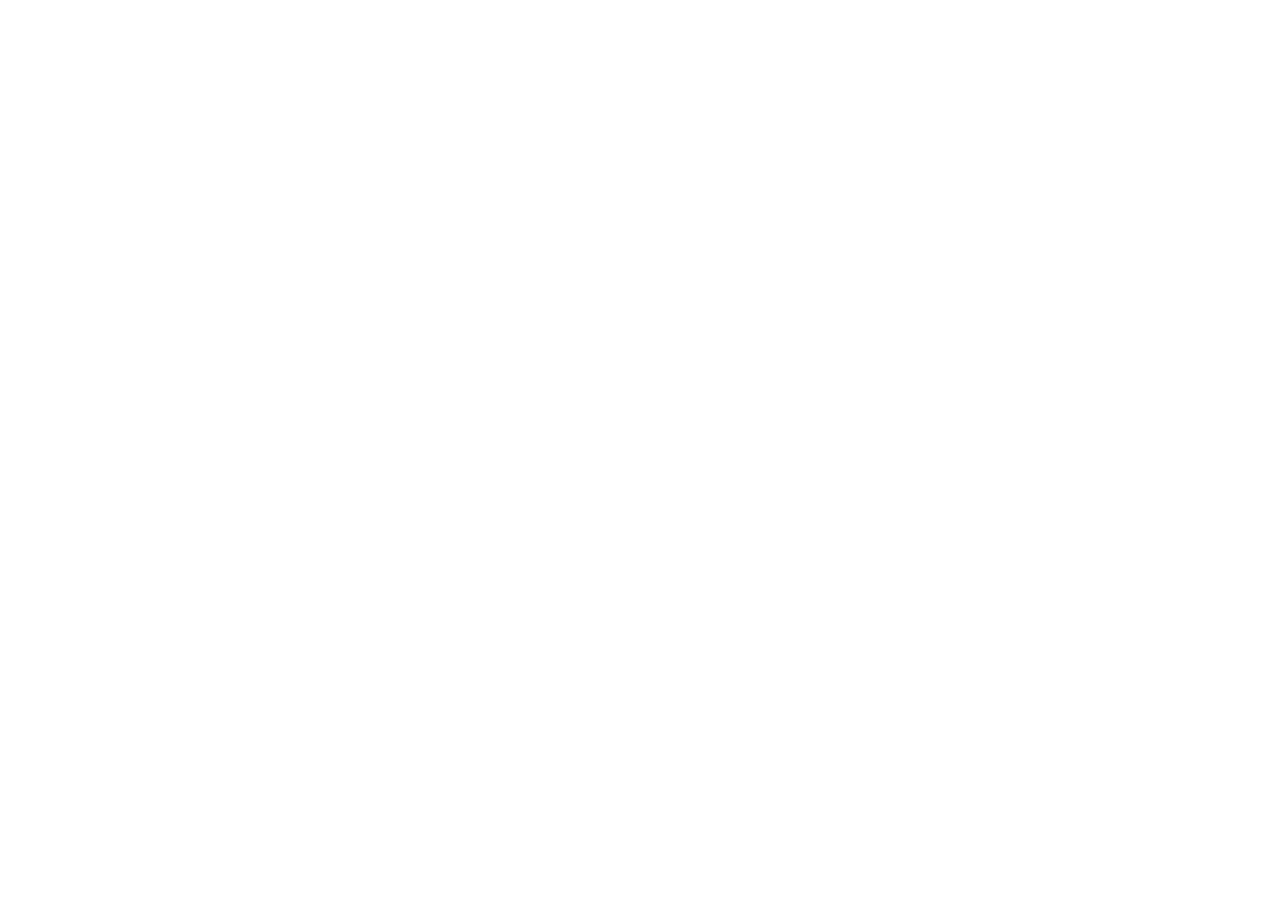
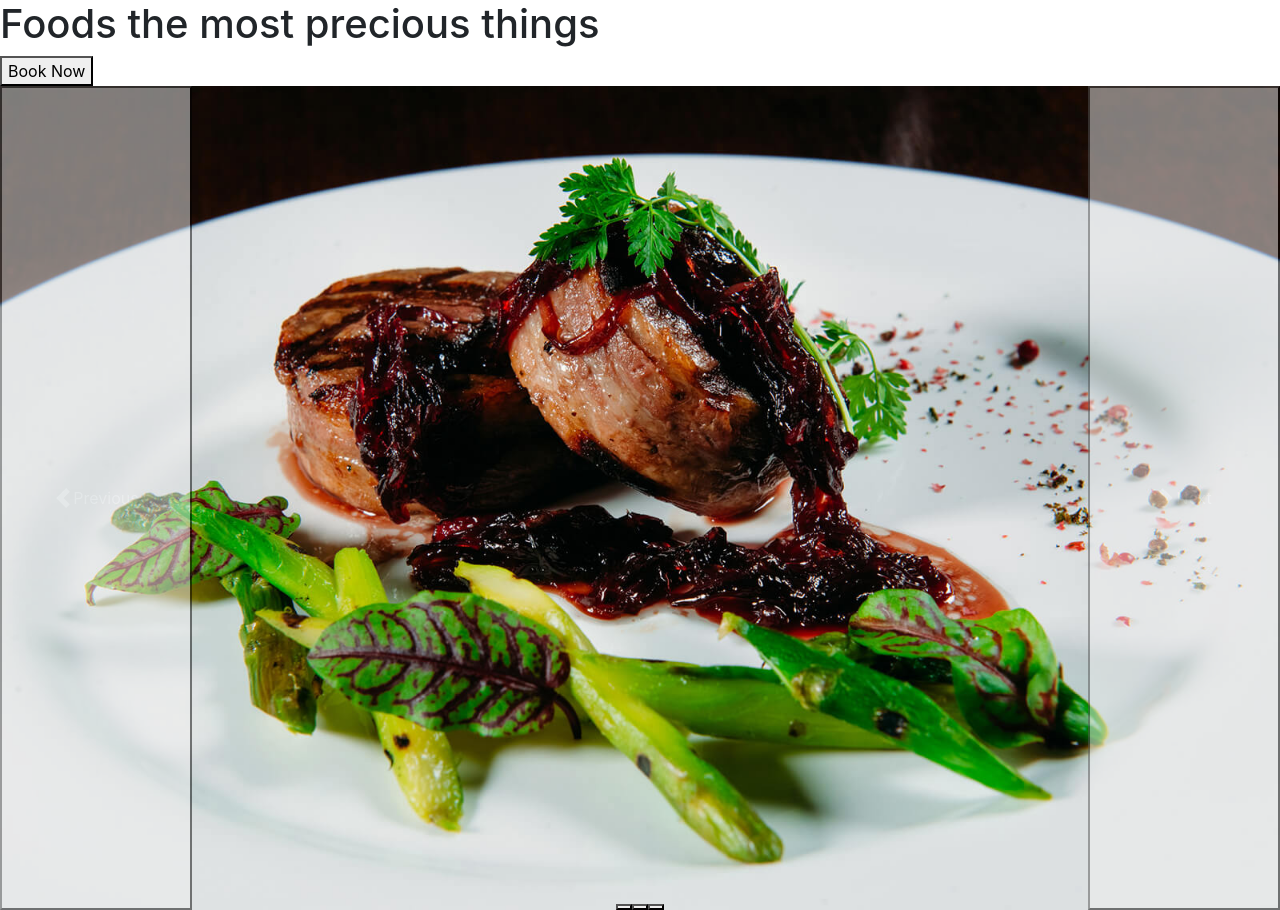
Before and after one commit to LuzGuilherme/Restaurant-Page, a plain HTML site: page index.html in a window 1280 px wide. Before the commit the page ends 800 px from the top, so only its background shows below. Drawn offline with nearby package versions, Linux system fonts and the light colour scheme.

Commit message:
Bootstrap

```diff
--- a/index.html
+++ b/index.html
@@ -1,11 +1,51 @@
+<!doctype html>
 <html lang="en">
-<head>
-    <meta charset="UTF-8">
-    <meta http-equiv="X-UA-Compatible" content="IE=edge">
-    <meta name="viewport" content="width=device-width, initial-scale=1.0">
+  <head>
     <title>Restaurant Page</title>
-</head>
-<body>
+    <!-- Required meta tags -->
+    <meta charset="utf-8">
+    <meta name="viewport" content="width=device-width, initial-scale=1, shrink-to-fit=no">
 
-</body>
+    <!-- Bootstrap CSS -->
+    <link rel="stylesheet" href="https://stackpath.bootstrapcdn.com/bootstrap/4.3.1/css/bootstrap.min.css" integrity="sha384-ggOyR0iXCbMQv3Xipma34MD+dH/1fQ784/j6cY/iJTQUOhcWr7x9JvoRxT2MZw1T" crossorigin="anonymous">
+  </head>
+  <body>
+      <section id="welcome">
+        <div id="welcome-text">
+            <h1>Foods the most precious things</h1>
+            <a href=""><button>Book Now</button></a>
+        </div>
+        <div id="carouselExampleIndicators" class="carousel slide" data-bs-ride="carousel">
+            <div class="carousel-indicators">
+              <button type="button" data-bs-target="#carouselExampleIndicators" data-bs-slide-to="0" class="active" aria-current="true" aria-label="Slide 1"></button>
+              <button type="button" data-bs-target="#carouselExampleIndicators" data-bs-slide-to="1" aria-label="Slide 2"></button>
+              <button type="button" data-bs-target="#carouselExampleIndicators" data-bs-slide-to="2" aria-label="Slide 3"></button>
+            </div>
+            <div class="carousel-inner">
+              <div class="carousel-item active">
+                <img src="Images/gourmet beef.jpg" class="d-block w-100" alt="...">
+              </div>
+              <div class="carousel-item">
+                <img src="..." class="d-block w-100" alt="...">
+              </div>
+              <div class="carousel-item">
+                <img src="..." class="d-block w-100" alt="...">
+              </div>
+            </div>
+            <button class="carousel-control-prev" type="button" data-bs-target="#carouselExampleIndicators" data-bs-slide="prev">
+              <span class="carousel-control-prev-icon" aria-hidden="true"></span>
+              <span class="visually-hidden">Previous</span>
+            </button>
+            <button class="carousel-control-next" type="button" data-bs-target="#carouselExampleIndicators" data-bs-slide="next">
+              <span class="carousel-control-next-icon" aria-hidden="true"></span>
+              <span class="visually-hidden">Next</span>
+            </button>
+          </div>
+      </section>
+    <!-- Optional JavaScript -->
+    <!-- jQuery first, then Popper.js, then Bootstrap JS -->
+    <script src="https://code.jquery.com/jquery-3.3.1.slim.min.js" integrity="sha384-q8i/X+965DzO0rT7abK41JStQIAqVgRVzpbzo5smXKp4YfRvH+8abtTE1Pi6jizo" crossorigin="anonymous"></script>
+    <script src="https://cdnjs.cloudflare.com/ajax/libs/popper.js/1.14.7/umd/popper.min.js" integrity="sha384-UO2eT0CpHqdSJQ6hJty5KVphtPhzWj9WO1clHTMGa3JDZwrnQq4sF86dIHNDz0W1" crossorigin="anonymous"></script>
+    <script src="https://stackpath.bootstrapcdn.com/bootstrap/4.3.1/js/bootstrap.min.js" integrity="sha384-JjSmVgyd0p3pXB1rRibZUAYoIIy6OrQ6VrjIEaFf/nJGzIxFDsf4x0xIM+B07jRM" crossorigin="anonymous"></script>
+  </body>
 </html>
```
Also changed, not shown: Images/gourmet beef.jpg (added).
